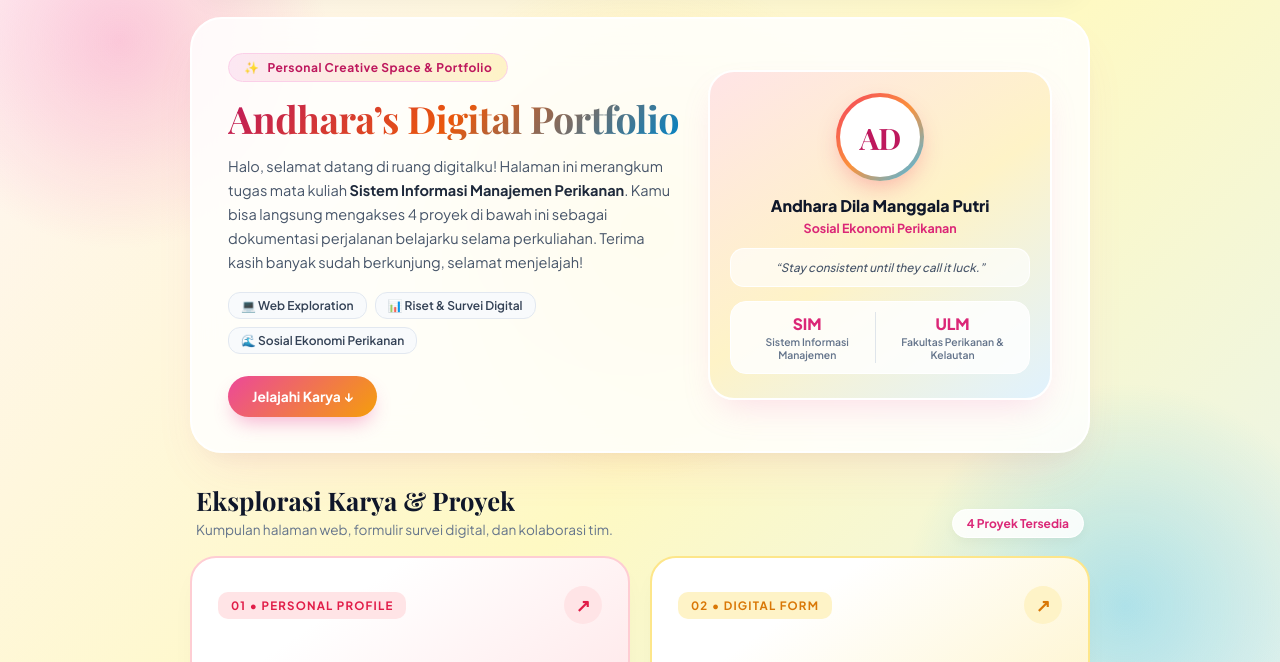
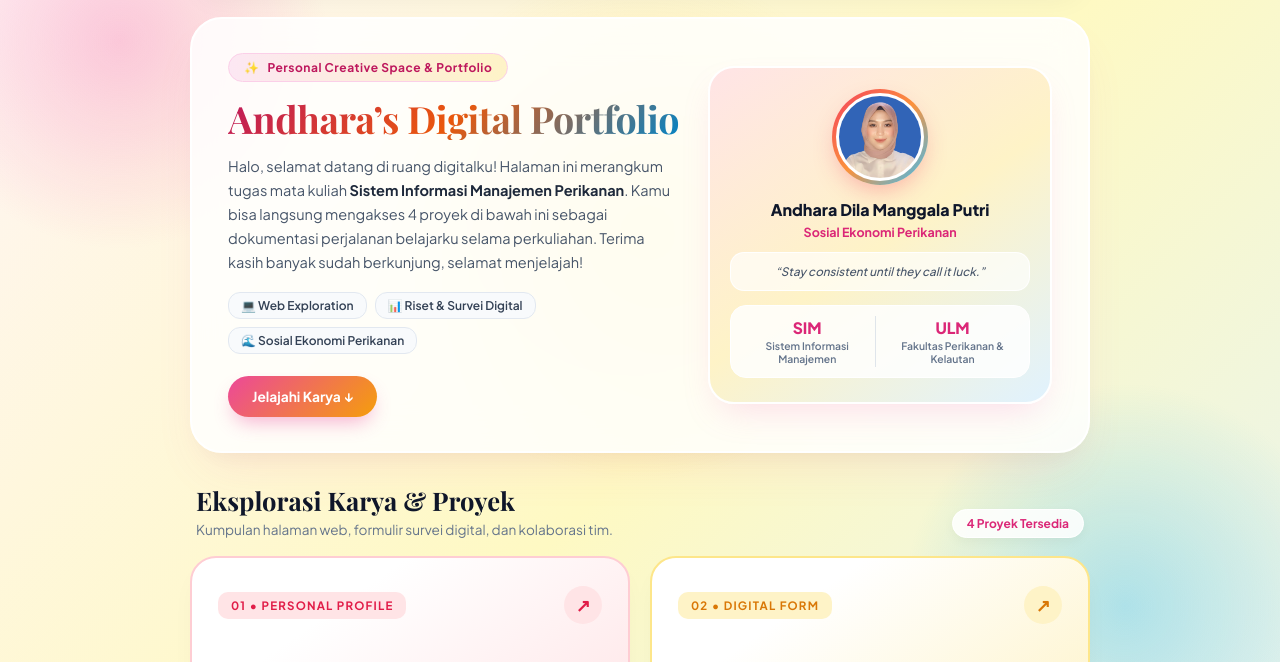
Before and after one commit to andharadila28-web/all-web-sisfor, a plain HTML site: page index.html in a window 1280 px wide. Shown: the part 79-741 px from the top of the page. Drawn offline with nearby package versions, Linux system fonts and the light colour scheme; a web font is replaced by a local one.

Commit message:
Update index.html

```diff
--- a/index.html
+++ b/index.html
@@ -253,8 +253,8 @@
         }
 
         .avatar-circle {
-            width: 88px;
-            height: 88px;
+            width: 96px;
+            height: 96px;
             margin: 0 auto 12px;
             border-radius: 50%;
             background: linear-gradient(135deg, #f43f5e, #fb923c, #38bdf8);
@@ -263,19 +263,15 @@
             animation: float 4s ease-in-out infinite;
         }
 
-        .avatar-inner {
+        .avatar-img {
             width: 100%;
             height: 100%;
             border-radius: 50%;
+            object-fit: cover;
+            object-position: center 20%;
+            border: 3px solid #ffffff;
+            display: block;
             background: #ffffff;
-            display: flex;
-            align-items: center;
-            justify-content: center;
-            font-family: 'Playfair Display', serif;
-            font-size: 1.85rem;
-            font-weight: 700;
-            color: #be185d;
-            letter-spacing: -0.5px;
         }
 
         @keyframes float {
@@ -551,7 +547,7 @@
             <!-- ID Card Mahasiswa Kanan -->
             <div class="hero-visual">
                 <div class="avatar-circle">
-                    <div class="avatar-inner">AD</div>
+                    <img src="foto-profil.jpeg" alt="Andhara Dila Manggala Putri" class="avatar-img">
                 </div>
                 <div class="visual-name">Andhara Dila Manggala Putri</div>
                 <div class="visual-prodi">Sosial Ekonomi Perikanan</div>
```
